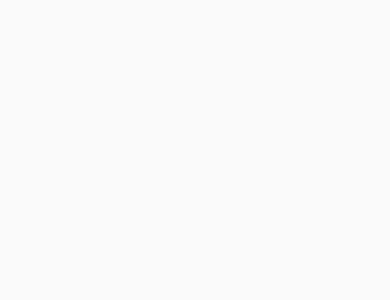
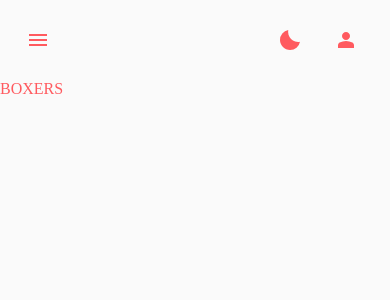
Before and after one commit to DmitryMolokanov/hall-of-fame-front, a React (Vite) app: page /boxers in a window 390 px wide. Before the commit this address had no page. Shown: the top 300 px of the page. Built offline with nearby package versions, Linux system fonts and the light colour scheme; a web font is replaced by a local one.

Commit message:
feat: added mobile menu

```diff
--- a/src/components/Header/Header.module.scss
+++ b/src/components/Header/Header.module.scss
@@ -36,6 +36,45 @@
   height: 100%;
 }
 
+.mobileMenuBtn {
+  position: relative;
+  display: flex;
+  align-items: center;
+  padding: 0 10px;
+}
+
+.mobileMenuContent {
+  position: absolute;
+  top: 100%;
+  left: 10px;
+  max-height: 0;
+  opacity: 0;
+  overflow: hidden;
+  line-height: 0;
+  border-radius: 10px;
+  background-color: var(--menu-bg-color);
+  box-shadow: 1px 1px 7px var(--shadow-color);
+  transition: 0.5s;
+}
+
+.mobileMenuContent.visible {
+  max-height: 100vw;
+  overflow: visible;
+  line-height: 1;
+  opacity: 1;
+}
+
+.mobileMenuList {
+  display: flex;
+  flex-direction: column;
+  gap: 1rem;
+  margin: 0;
+  padding: 20px 50px 20px 10px;
+  a {
+    padding: 0;
+  }
+}
+
 .headerSettings {
   display: flex;
   justify-content: flex-end;
--- a/src/components/Header/HeaderNav/BurgerMenu/BurgerMenu.tsx
+++ b/src/components/Header/HeaderNav/BurgerMenu/BurgerMenu.tsx
@@ -1,10 +1,31 @@
+import { useState } from 'react';
 import cls from '../../Header.module.scss'
 import burgerMenuIcon from '@assets/icons/common/menu.svg'
+import Menu from '../Menu/Menu';
+import classNames from 'classnames';
 
 const BurgerMenu = () => {
+
+    const [openMenu, setOpenMenu] = useState(false)
+
+    const handleMenu = () => {
+        setOpenMenu(prev => !prev)
+    }
+
     return (
         <div className={cls.mobileMenu}>
-            <img src={burgerMenuIcon} alt="menu" />
+            <div
+                role='button'
+                className={cls.mobileMenuBtn}
+                onClick={handleMenu}
+            >
+                <img src={burgerMenuIcon} alt="menu" />
+
+                <div className={classNames(cls.mobileMenuContent, { [cls.visible]: openMenu })}>
+                    <Menu className={cls.mobileMenuList} />
+                </div>
+
+            </div>
         </div>
     )
 };
--- a/src/components/Header/HeaderNav/HeaderNav.tsx
+++ b/src/components/Header/HeaderNav/HeaderNav.tsx
@@ -5,10 +5,9 @@ import Menu from './Menu/Menu';
 const HeaderNav = () => {
 
     // отображается вариант в зависимости от ширины экрана. проверка ширины в Header.module.scss media
-
     return (
         <div className={cls.headerNav}>
-            <Menu />
+            <Menu className={cls.desktopMenu} />
             <BurgerMenu />
         </div >
     )
--- a/src/components/Header/HeaderNav/Menu/Menu.tsx
+++ b/src/components/Header/HeaderNav/Menu/Menu.tsx
@@ -1,12 +1,21 @@
 import { Link } from 'react-router-dom';
 import cls from '../../Header.module.scss'
+import { FC } from 'react';
 
-const Menu = () => {
+interface MenuProps {
+    className: string
+}
+
+const Menu: FC<MenuProps> = ({ className }) => {
 
     const navList = [
         {
+            name: 'MAIN',
+            link: '/',
+        },
+        {
             name: 'BOXERS',
-            link: '#',
+            link: '/boxers',
         },
         {
             name: 'КНОПКА',
@@ -16,7 +25,7 @@ const Menu = () => {
 
     return (
         <nav>
-            <ul className={cls.desktopMenu}>
+            <ul className={className}>
                 {
                     navList.map((item) => {
                         return <li>
--- a/src/components/Header/HeaderSettings/HeaderSettings.tsx
+++ b/src/components/Header/HeaderSettings/HeaderSettings.tsx
@@ -1,11 +1,13 @@
 import cls from '@components/Header/Header.module.scss'
 import darkModeIcon from '@assets/icons/common/dark-mode.svg'
+import lightModeIcon from '@assets/icons/common/light-mode.svg'
 import userIcon from '@assets/icons/common/user.svg'
 import { useThemeStore } from '@/store/ThemeStore';
+import { ThemeMode } from '@/types/ThemeTypes';
 
 const HeaderSettings = () => {
 
-    const { toggleTheme } = useThemeStore()
+    const { theme, toggleTheme } = useThemeStore()
 
     return (
         <div className={cls.headerSettings}>
@@ -14,7 +16,7 @@ const HeaderSettings = () => {
                 className={cls.headerSettingsItem}
                 onClick={toggleTheme}
             >
-                <img src={darkModeIcon} alt="dark_mode" />
+                <img src={theme === ThemeMode.LIGHT ? darkModeIcon : lightModeIcon} alt="dark_mode" />
             </div>
 
             <div
--- a/src/index.css
+++ b/src/index.css
@@ -11,7 +11,8 @@
   --text-color: var(--dark-color);
   --link-color: var(--red-color);
   --border-color: var(--dark-color);
-  --shadow-color: rgba(250, 250, 250, .3);
+  --shadow-color: rgba(49, 49, 49, .3);
+  --menu-bg-color: var(--light-color);
 }
 
 :root[data-theme='dark'] {
@@ -20,7 +21,8 @@
   --text-color: var(--light-color);
   --link-color: var(--red-color);
   --border-color: var(--light-color);
-  --shadow-color: none;
+  --shadow-color: rgba(49, 49, 49, .3);
+  --menu-bg-color: #494949;
 }
 
 ul {
--- /dev/null
+++ b/src/pages/BoxersPage/Boxers.module.scss
@@ -0,0 +1,3 @@
+.pageContainer {
+  color: var(--red-color);
+}
--- /dev/null
+++ b/src/pages/BoxersPage/BoxersPage.tsx
@@ -0,0 +1,11 @@
+import cls from './Boxers.module.scss'
+
+const BoxersPage = () => {
+  return (
+    <div className={cls.pageContainer}>
+      BOXERS
+    </div>
+  )
+};
+
+export default BoxersPage
```
Also changed, not shown: src/router/AppRouter.tsx (+6 -1 lines), src/assets/icons/common/light-mode.svg (added), src/pages/MainPage/MainPage.tsx (renamed from src/pages/MainPage.tsx).
